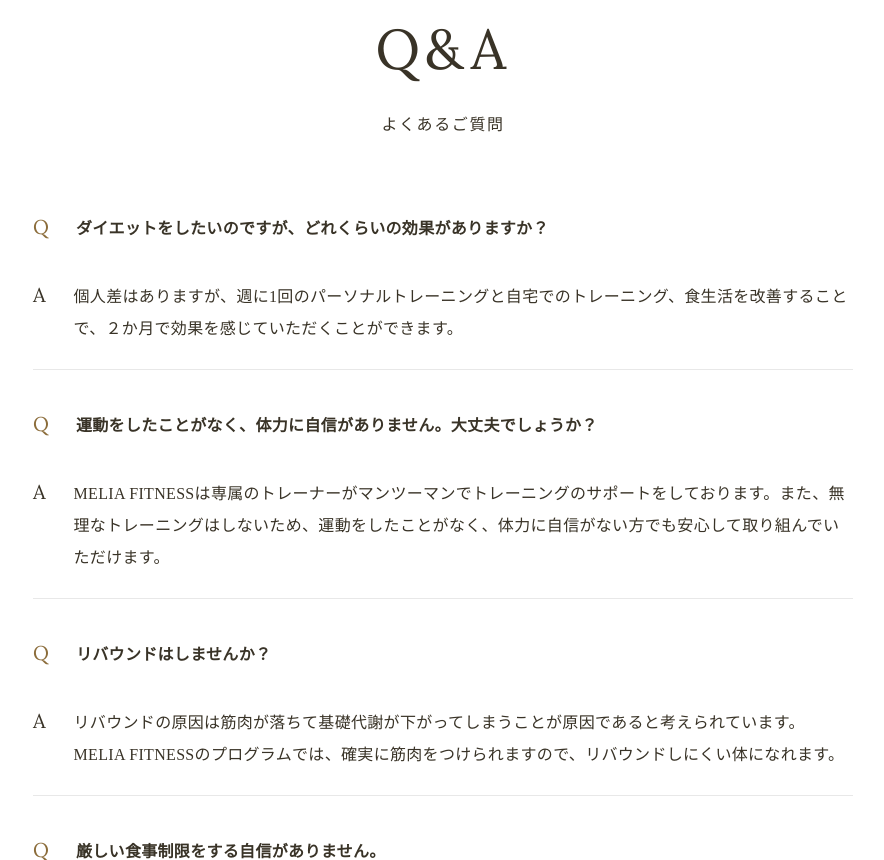
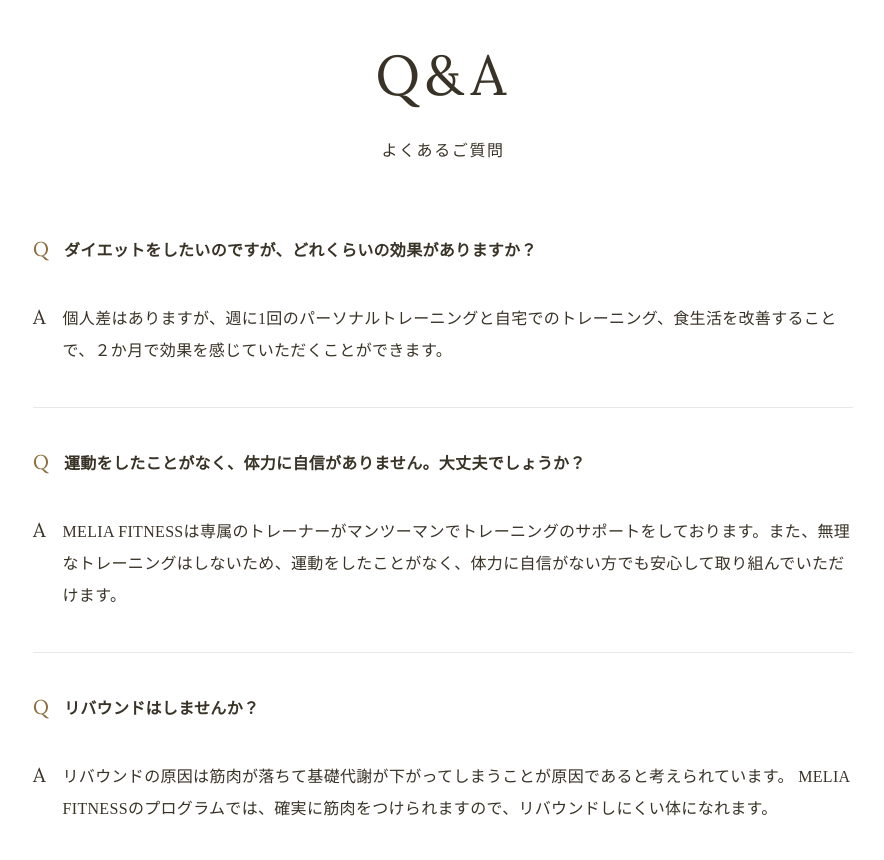
Before and after one commit to Yuka413/gym-lp, a website: page public/index.html in a window 1280 px wide. Shown: the part 11140-12000 px from the top of the page, without its empty margins (197-1081 px from the left). Drawn offline with nearby package versions, Linux system fonts and the light colour scheme.

Commit message:
HTML完成

```diff
--- a/src/assets/sass/component/_c-qa.scss
+++ b/src/assets/sass/component/_c-qa.scss
@@ -15,7 +15,7 @@
 .c-qa__question {
     display: flex;
     flex-direction: row;
-    gap: 25px;
+    gap: 13px;
     align-items: baseline;
 }
 
@@ -41,7 +41,7 @@
     padding-top: 12px;
     display: flex;
     flex-direction: row;
-    gap: 26px;
+    gap: 15px;
     align-items: baseline;
     @include global.mq("md"){
         padding-top: 36px;
--- a/src/assets/sass/layout/_l-footer.scss
+++ b/src/assets/sass/layout/_l-footer.scss
@@ -6,12 +6,12 @@
   text-align: center;
 
   @include global.mq("md"){
-    padding-block: 40px;
+    padding-block: 48px;
   }
 }
 
 .l-footer__inner {
-  max-width: 1060px;
+  max-width: 1142px;
   margin: 0 auto;
   align-items: flex-start;
 }
@@ -69,6 +69,7 @@
   @include global.mq("md") {
     flex-direction: row;
     padding-bottom: 40px;
+    gap: 31px;
   }
 }
 
@@ -104,9 +105,12 @@
   font-size: 12px;
   line-height: 1.5;
   letter-spacing: 1.2px;
+  padding-left: 23px;
   @include global.mq("md") {
     padding-top: 0;
     white-space: nowrap;
     padding-left: 50px;
+    transform: translateX(37px);
+    padding-right: 20px;
   }
 }
--- a/src/assets/sass/project/_p-access.scss
+++ b/src/assets/sass/project/_p-access.scss
@@ -9,7 +9,7 @@
 
 .p-access__inner {
   @include global.mq("md") {
-    max-width: 1060px;
+    max-width: 1130px;
     margin: 0 auto;
   }
 }
@@ -18,7 +18,7 @@
   @include global.mq("md") {
     display: flex;
     flex-direction: row;
-    justify-content: center;
+    justify-content: space-between;
     gap: 25px;
     align-items: flex-start;
     padding-top: 80px;
@@ -121,17 +121,18 @@
     aspect-ratio: 16/10;
 
     @include global.mq("md") {
-      aspect-ratio: 4/3;
       min-width: 400px;
+      height: 300px;
       padding-right: 40px;
     }
 
     @include global.mq("lg"){
-        min-width: 450px;
+        width: 450px;
+        height: 337px;
     }
 
     @media screen and (min-width: 1060px) {
-        min-width: 520px
-    }
+        width: 520px;
+        height: 390px;    }
   }
 }
--- a/src/assets/sass/project/_p-flow.scss
+++ b/src/assets/sass/project/_p-flow.scss
@@ -11,7 +11,7 @@
 
 .p-flow__inner {
   @include global.mq("md") {
-    max-width: calc(1440px - 190px * 2);
+    max-width: 1140px;
     margin: 0 auto;
   }
 }
--- a/src/assets/sass/project/_p-qa.scss
+++ b/src/assets/sass/project/_p-qa.scss
@@ -16,8 +16,9 @@
   flex-direction: column;
   gap: 24px;
   @include global.mq("md"){
-    padding-top: 80px;
+    padding-top: 76px;
     max-width: 820px;
     margin: 0 auto;
+    gap: 40px;
   }
 }
--- a/src/assets/sass/utility/_u-style.scss
+++ b/src/assets/sass/utility/_u-style.scss
@@ -39,6 +39,8 @@
   }
 }
 
-.u-sns__right{
-  justify-content: right;
+.u-sns__right {
+  @include global.mq("md") {
+    justify-content: right;
+  }
 }
```
Also changed, not shown: public/assets/css/style.css.
